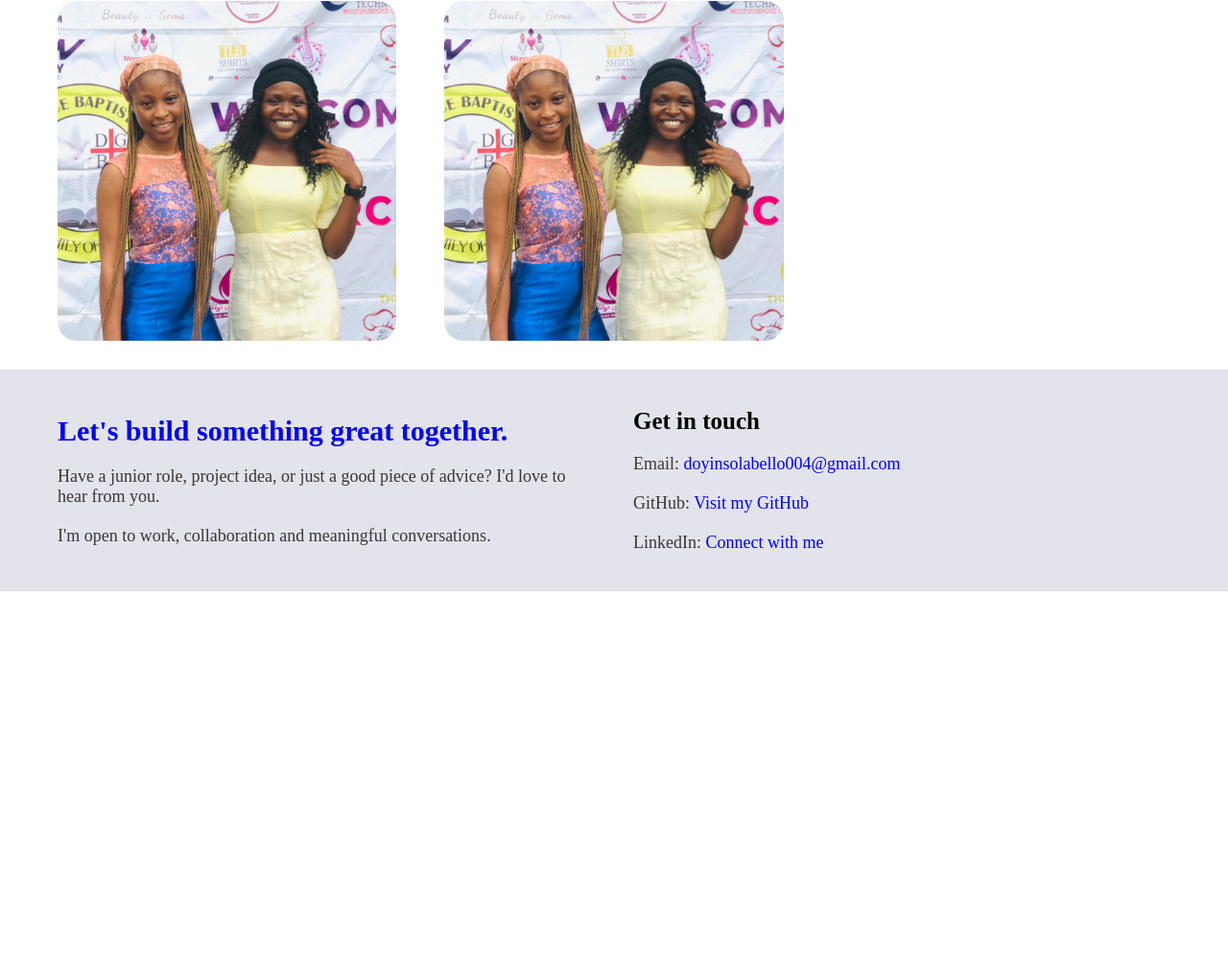
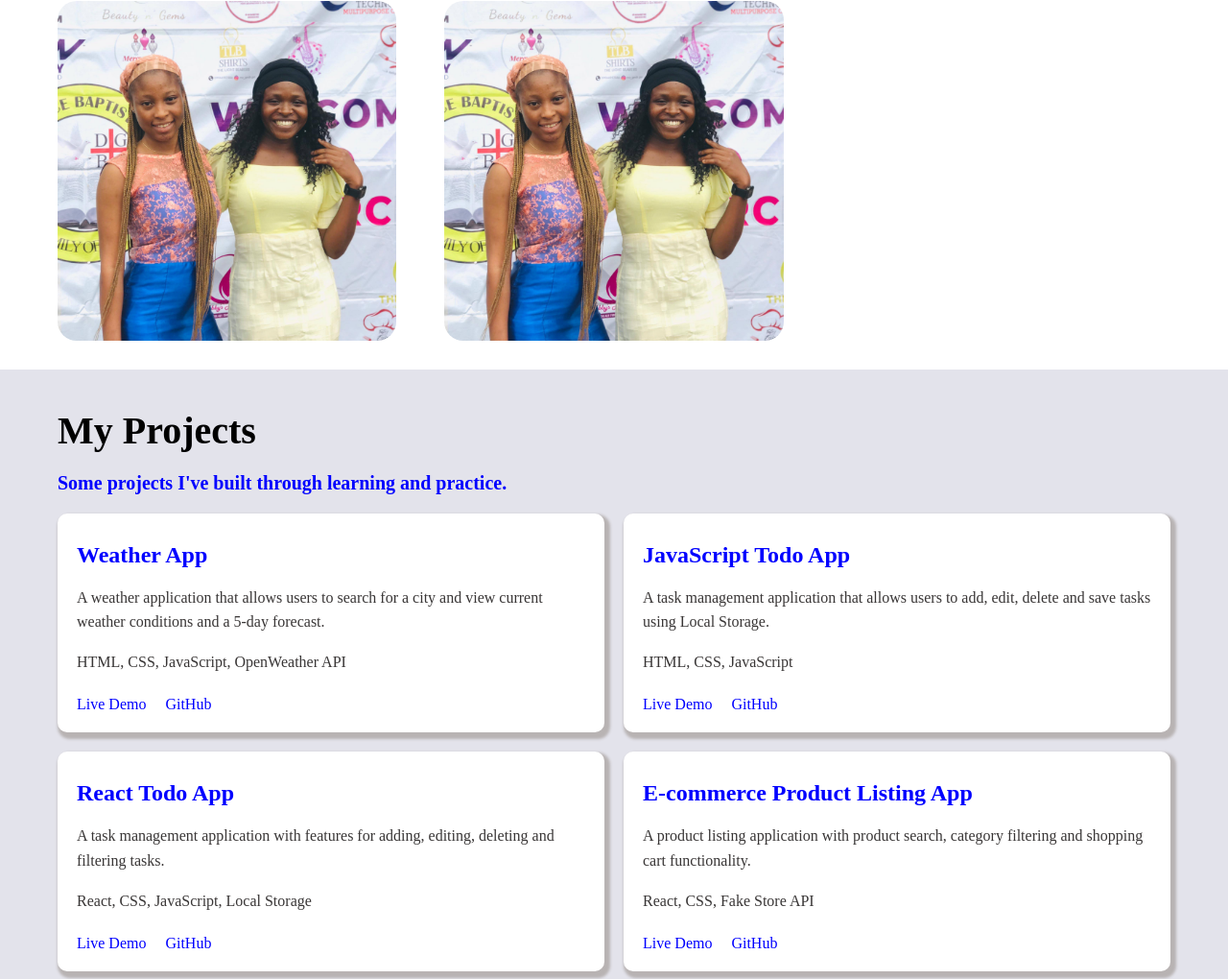
Before and after one commit to laadydee004/MyProfile, a plain HTML site: page index.html in a window 1280 px wide. Shown: the part 1780-2800 px from the top of the page at 96% size. Before the commit the page ends 2396 px from the top, so only its background shows below. Drawn offline with nearby package versions, Linux system fonts and the light colour scheme.

Commit message:
update projects

```diff
--- a/index.html
+++ b/index.html
@@ -17,8 +17,8 @@
                <li><a href="#about-content">About</a></li>
                <li><a href="#skills-section">Skills</a></li>
                 <li><a href="#gallery-section">Gallery</a></li>
-               <li><a href="#">Projects</a></li>
-               <li><a href="#">contact</a></li>
+               <li><a href="#projects-section">Projects</a></li>
+               <li><a href="#contact-section">Contact</a></li>
             </ul>
         </nav>
     </header>
@@ -99,8 +99,53 @@
 
             </div>
         </section>
+
+
+<section class="projects-section" id="projects-section">
+    <h1>My Projects</h1>
+    <p class="project-text-bl">Some projects I've built through learning and practice.</p>
+    <div class="project-grid">
+        <div class="project-card">
+            <h2>Weather App</h2>
+            <p>A weather application that allows users to search for a city and view current weather conditions and a 5-day forecast.</p>
+            <p>HTML, CSS, JavaScript, OpenWeather API</p>
+            <div class="project-links">
+                <a href="https://laadydee004.github.io/WeatherApp/">Live Demo</a>
+                <a href="https://github.com/laadydee004" >GitHub</a>
+            </div>
+        </div>
+        <div class="project-card">
+            <h2>JavaScript Todo App</h2>
+            <p>A task management application that allows users to add, edit, delete and save tasks using Local Storage.</p>
+            <p>HTML, CSS, JavaScript</p>
+            <div class="project-links">
+                <a href="https://laadydee004.github.io/TodoApp/">Live Demo</a>
+                <a href="https://github.com/laadydee004">GitHub</a>
+            </div>
+        </div>
+        <div class="project-card">
+            <h2>React Todo App</h2>
+            <p>A task management application with features for adding, editing, deleting and filtering tasks.</p>
+            <p>React, CSS, JavaScript, Local Storage</p>
+            <div class="project-links">
+                <a href="https://laadydee004.github.io/TodoApp-React-/">Live Demo</a>
+                <a href="https://github.com/laadydee004">GitHub</a>
+            </div>
+        </div>
+        <div class="project-card">
+            <h2>E-commerce Product Listing App</h2>
+            <p>A product listing application with product search, category filtering and shopping cart functionality.</p>
+            <p>React, CSS, Fake Store API</p>
+            <div class="project-links">
+                <a href="#">Live Demo</a>
+                <a href="https://github.com/laadydee004" >GitHub</a>
+            </div>
+        </div>
+    </div>
+</section>
+
     </main>
-    <footer class="contact-section">
+    <footer class="contact-section" id="contact-section">
         <div class="contact-text">
             <div>
             <h2>Let's build something great together.</h2>
@@ -110,8 +155,8 @@
             <div>
             <h3>Get in touch</h3>
             <p>Email: <a href="mailto:doyinsolabello004@gmail.com">doyinsolabello004@gmail.com</a></p>
-            <p>GitHub: <a href="https://github.com/laadydee004" target="_blank">Visit my GitHub</a></p>
-            <p>LinkedIn: <a href="#" target="_blank">Connect with me</a></p>
+            <p>GitHub: <a href="https://github.com/laadydee004">Visit my GitHub</a></p>
+            <p>LinkedIn: <a href="#" >Connect with me</a></p>
             </div>
         </div>
     </footer>
--- a/styles.css
+++ b/styles.css
@@ -294,6 +294,20 @@ nav{
     padding: 15px;
 }
 
+
+.projects-section{
+    padding: 20px;
+}
+
+.projects-section h1{
+    font-size: 30px;
+}
+
+.project-grid{
+    grid-template-columns: 1fr;
+}
+
+
 /* footer styling */
 .contact-text{
     display: grid;
@@ -303,3 +317,68 @@ nav{
 }
 
 }
+
+
+
+/* Projects section */
+.projects-section{
+    padding: 30px 60px;
+    background-color: #e3e3eb;
+    scroll-margin-top: 100px;
+}
+
+.projects-section h1{
+    font-size: 40px;
+    padding: 10px 0;
+}
+
+.project-text-bl{
+    color: blue;
+    font-size: 20px;
+    font-weight: 600;
+    padding: 10px 0 20px;
+}
+
+.project-grid{
+    display: grid;
+    grid-template-columns: repeat(2, 1fr);
+    gap: 20px;
+}
+
+.project-card{
+    background-color: white;
+    padding: 20px;
+    border-radius: 10px;
+    box-shadow: 3px 4px 3px 3px #b8b3b3;
+    transition: transform 0.5s ease;
+}
+
+.project-card:hover{
+    transform: translateY(-5px);
+}
+
+.project-card h2{
+    color: blue;
+    padding: 10px 0;
+}
+
+.project-card p{
+    color: #393636;
+    padding: 8px 0;
+    line-height: 1.6;
+}
+
+.project-links{
+    display: flex;
+    gap: 20px;
+    margin-top: 15px;
+}
+
+.project-links a{
+    text-decoration: none;
+    color: blue;
+}
+
+.project-links a:hover{
+    text-decoration: underline;
+}
```
